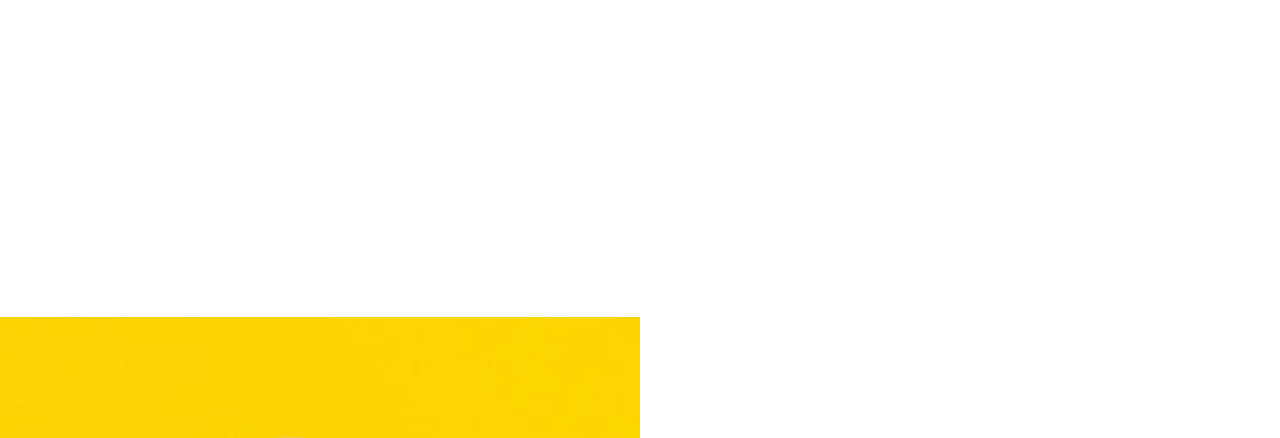
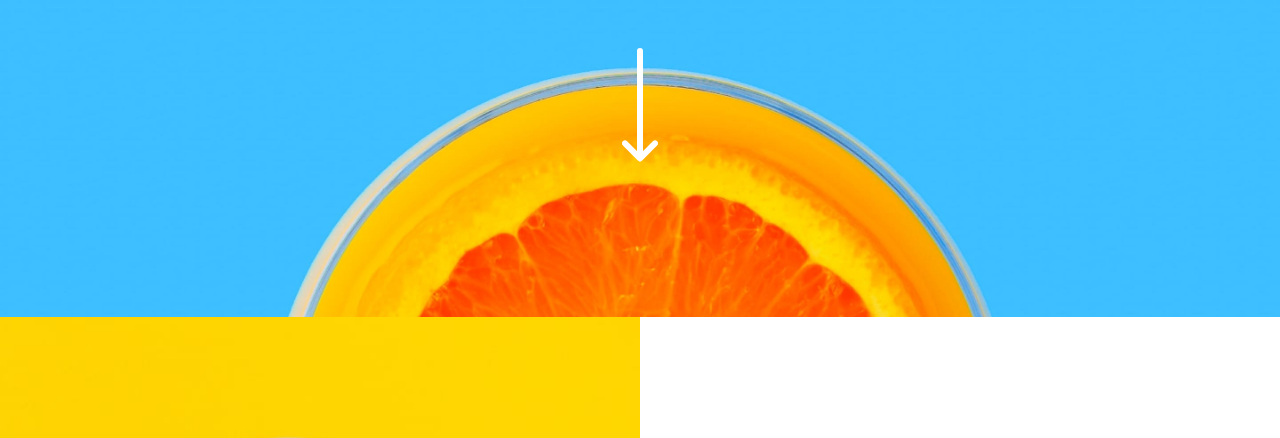
Before and after one commit to wellington-damasio/sunnyside_landing_page, a plain HTML site: page index.html in a window 1280 px wide. Shown: the part 203-641 px from the top of the page. Drawn offline with Linux system fonts and the light colour scheme.

Commit message:
Update styles.css

```diff
--- a/styles/styles.css
+++ b/styles/styles.css
@@ -61,7 +61,7 @@ ul {
 ----------------------------------------- */
 .header {
     position: relative;
-    background-image: url('images/mobile/image-header.jpg');
+    background-image: url('../images/mobile/image-header.jpg');
     background-size: cover;
     background-position: center;
     min-height: 65vh;
@@ -381,7 +381,7 @@ ul {
 /* Tablet */
 @media screen and (min-width: 45em) {
     .header {
-        background-image: url('images/desktop/image-header.jpg');
+        background-image: url('../images/desktop/image-header.jpg');
     }
 
     .mobile-menu__btn {
```
